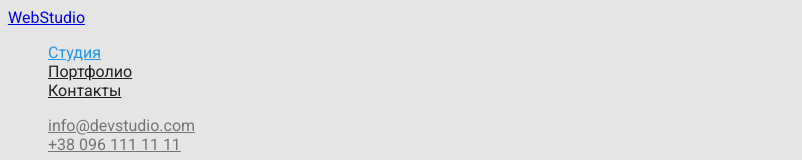
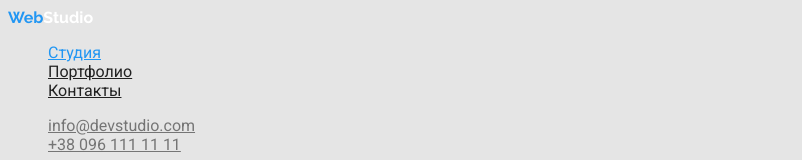
Before and after one commit to Yuliia-Zinchuk/goit-markup-hw-02, a plain HTML site: page index.html in a window 1280 px wide. Shown: the top 160 px of the page, without its empty margins (0-802 px from the left). Drawn offline with Linux system fonts and the light colour scheme.

Commit message:
Додає оформлення логотипу

```diff
--- a/css/styles.css
+++ b/css/styles.css
@@ -20,6 +20,18 @@
 
     font-family: roboto, sans-serif;
 }
+
+/* logo WebStudio */
+.logo {
+    text-decoration: none;
+    font-family: raleway, sans-serif;
+    color: var(--white-color);
+}
+
+.logo > span{
+    color: var(--accent-color);
+}
+
 
 /* list without markers */
 .list {
--- a/index.html
+++ b/index.html
@@ -15,7 +15,7 @@
 <body class="page">
     <header>
         <nav>
-            <a href="/">WebStudio</a>
+            <a href="/" class="logo"><span>Web</span>Studio</a>
             <ul class="site-nav list">
                 <li><a href="./index.html" class="link current">Студия</a></li>
                 <li><a href="./portfolio.html"class="link">Портфолио</a></li>
@@ -107,7 +107,7 @@
 
     <!--Футер-->
     <footer>
-        <a href="/">WebStudio</a>
+        <a href="/" class="logo"><span>Web</span>Studio</a>
 
         <address>
             <ul class="contacts list">
```
Also changed, not shown: portfolio.html (+2 -2 lines).
